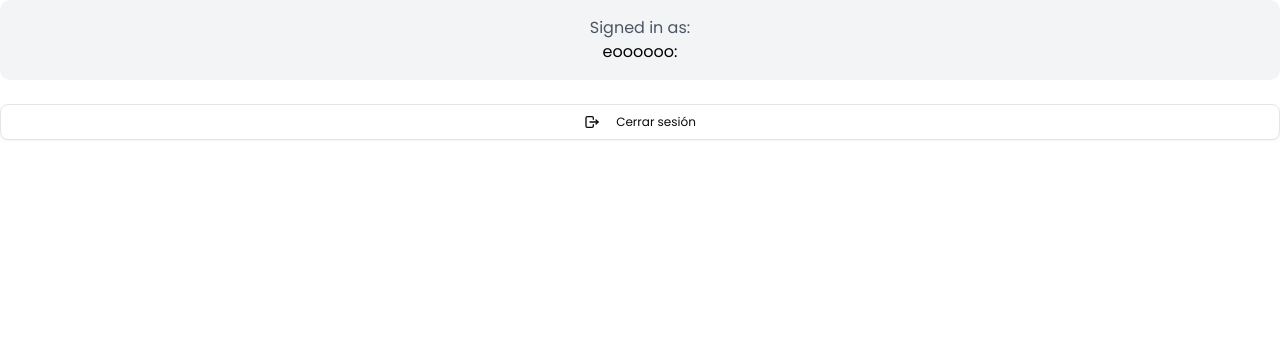
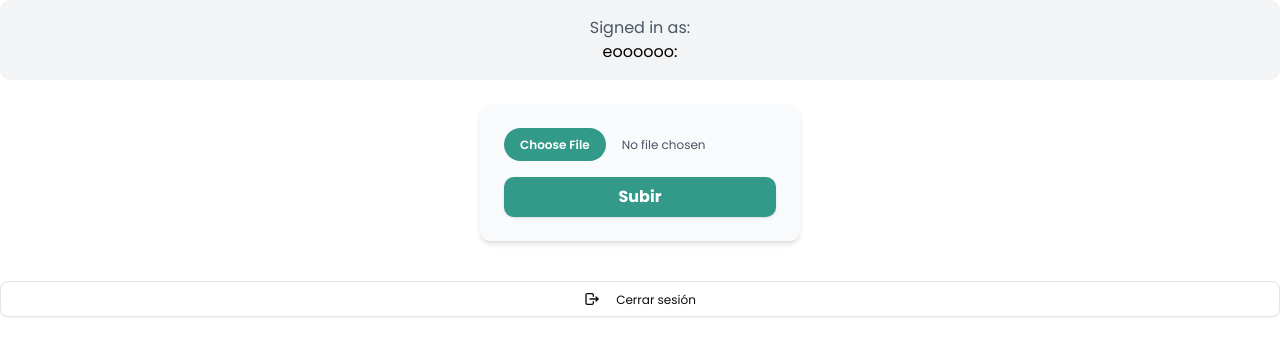
Before and after one commit to Psychohistorian11/micro-learn, a Next.js app: page /home in a window 1280 px wide. Shown: the top 356 px of the page. Built offline with nearby package versions, Linux system fonts and the light colour scheme; no server answers.

Commit message:
Connected to supabase

```diff
--- a/auth.ts
+++ b/auth.ts
@@ -1,6 +1,10 @@
 import NextAuth from "next-auth"
 import Google from "next-auth/providers/google"
+import { PrismaAdapter } from "@auth/prisma-adapter"
+import { prisma } from "@/lib/prismadb"
 
 export const { handlers, signIn, signOut, auth } = NextAuth({
-    providers: [Google],
+  adapter: PrismaAdapter(prisma),
+  providers: [Google],
+
 })
--- a/package.json
+++ b/package.json
@@ -12,9 +12,11 @@
   },
   "dependencies": {
     "@auth/core": "^0.40.0",
+    "@auth/prisma-adapter": "^2.10.0",
     "@prisma/client": "^6.14.0",
     "@radix-ui/react-dropdown-menu": "^2.1.16",
     "@radix-ui/react-slot": "^1.2.3",
+    "@supabase/supabase-js": "^2.56.1",
     "@tabler/icons-react": "^3.34.1",
     "bcryptjs": "^3.0.2",
     "class-transformer": "^0.5.1",
--- a/src/app/home/page.tsx
+++ b/src/app/home/page.tsx
@@ -1,5 +1,6 @@
 import SignOutGoogleButton from "@/components/auth/signuot-google-button";
 import { auth } from "../../../auth";
+import ProfilePictureUploader from "@/components/profile/ProfilePicture";
 
 const HomePage = async () => {
     const session = await auth();
@@ -11,6 +12,11 @@ const HomePage = async () => {
                 <p className="font-medium text-black">{session?.user?.email}</p>
                 <p className="text-black">eoooooo: {session?.user?.id}</p>
             </div>
+                        <div>
+            <div className="mb-10">
+                <ProfilePictureUploader userId={session?.user?.id!} />
+            </div>
+            </div>
             <div>
                 <SignOutGoogleButton />
             </div>
--- /dev/null
+++ b/src/components/profile/ProfilePicture.tsx
@@ -0,0 +1,39 @@
+"use client"
+import { useState } from "react"
+import { uploadProfilePicture } from "../profile/uploadProfilePicture"
+
+type ProfilePictureUploaderProps = {
+  userId: string
+}
+
+export default function ProfilePictureUploader({ userId }: ProfilePictureUploaderProps) {
+  let [file, setFile] = useState<File | null>(null)
+
+  let handleUpload = async () => {
+    if (!file) return
+    await uploadProfilePicture(userId, file)
+  }
+
+return (
+  <div className="flex flex-col items-center justify-center p-6 bg-gray-50 rounded-lg shadow-md space-y-4 w-80 mx-auto">
+    <input
+      type="file"
+      accept="image/*"
+      onChange={(e) => setFile(e.target.files?.[0] || null)}
+      className="block w-full text-sm text-gray-600 file:mr-4 file:py-2 file:px-4
+                 file:rounded-full file:border-0
+                 file:text-sm file:font-semibold
+                 file:bg-persian-green file:text-white
+                 hover:file:bg-night -100
+                 cursor-pointer"
+    />
+    <button
+      onClick={handleUpload}
+      className="w-full bg-persian-green -500 hover:bg-night -600 text-white font-bold py-2 px-4 rounded-lg shadow-sm transition-colors duration-300"
+    >
+      Subir
+    </button>
+  </div>
+)
+
+}
--- /dev/null
+++ b/src/components/profile/uploadProfilePicture.tsx
@@ -0,0 +1,30 @@
+import { supabase } from "../../lib/supabaseClient"
+
+export async function uploadProfilePicture(userId: string, file: File) {
+  let fileName = `${userId}-${Date.now()}-${file.name}`
+
+  let { error } = await supabase.storage
+    .from("users")
+    .upload(fileName, file, { upsert: true })
+
+  if (error) {
+    console.error("Error subiendo imagen:", error)
+    return null
+  }
+
+  let { data } = supabase.storage.from("users").getPublicUrl(fileName)
+
+  let publicUrl = data.publicUrl
+
+  let { error: dbError } = await supabase
+    .from("users")
+    .update({ profilePicture: publicUrl })
+    .eq("id", userId)
+
+  if (dbError) {
+    console.error("Error:", dbError)
+    return null
+  }
+
+  return publicUrl
+}
--- /dev/null
+++ b/src/lib/supabaseClient.ts
@@ -0,0 +1,7 @@
+import { createClient } from "@supabase/supabase-js"
+
+
+export const supabase = createClient(
+  process.env.NEXT_PUBLIC_SUPABASE_URL!,
+  process.env.NEXT_PUBLIC_SUPABASE_ANON_KEY!
+)
--- /dev/null
+++ b/types/next-auth.d.ts
@@ -0,0 +1,16 @@
+import NextAuth, { DefaultSession } from "next-auth"
+
+declare module "next-auth" {
+  interface Session {
+    user: {
+      id: string
+      username?: string
+      role?: string
+    } & DefaultSession["user"]
+  }
+
+  interface User {
+    username?: string
+    role?: string
+  }
+}
```
Also changed, not shown: 1 other file (tests, documents, lock files or other folders).
